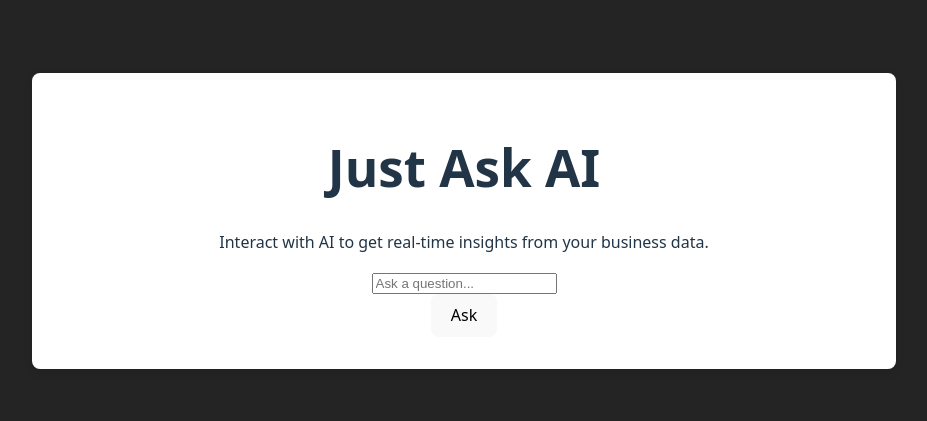
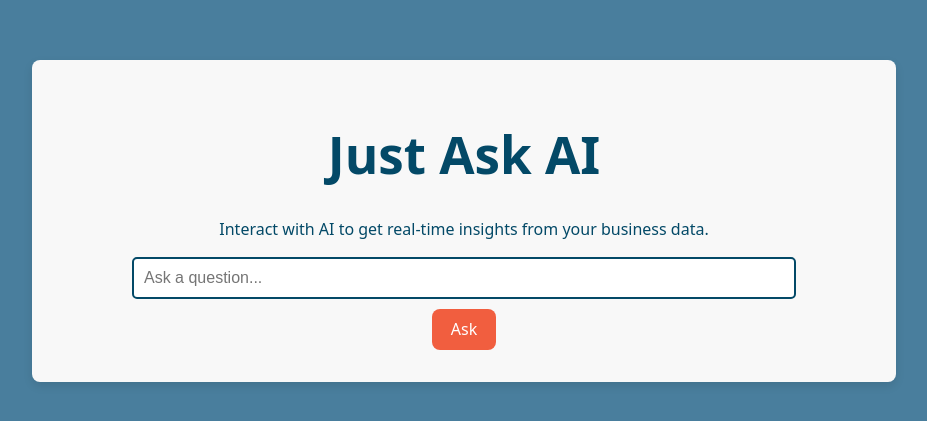
Before and after one commit to KharvC/CS620_DataCEVA_SP25, a React (Vite) app in the folder just-ask-ai/: page / in a window 1280 px wide. Shown: the part 179-600 px from the top of the page, without its empty margins (176-1103 px from the left). Built offline with nearby package versions, Linux system fonts and the light colour scheme.

Commit message:
Changed colors, add hover button and response box styling

```diff
--- a/just-ask-ai/src/App.css
+++ b/just-ask-ai/src/App.css
@@ -7,7 +7,7 @@
   display: flex;
   justify-content: center; /* Center horizontally */
   align-items: center; /* Center vertically */
-  background-color: #242424; /* Match the dark background */
+  background-color: #034967;
 }
 
 /* Fullscreen container (ensures centering) */
@@ -17,6 +17,7 @@
   display: flex;
   justify-content: center; /* Center horizontally */
   align-items: center; /* Center vertically */
+  background-color: #497E9D;
 }
 
 /* Center the content properly */
@@ -24,8 +25,43 @@
   width: 90%;
   max-width: 800px; /* Adjust as needed */
   padding: 2rem;
-  background-color: white;
+  background-color: #F8F8F8;
   box-shadow: 0px 4px 10px rgba(0, 0, 0, 0.1);
   border-radius: 8px;
   text-align: center;
 }
+
+.input-field {
+  width: 80%;
+  padding: 10px;
+  border: 2px solid #034967;
+  border-radius: 5px;
+  font-size: 1em;
+  color: #034967;
+}
+
+.submit-button {
+  margin-top: 10px;
+  padding: 0.6em 1.2em;
+  font-size: 1em;
+  font-weight: 500;
+  font-family: inherit;
+  background-color: #F15E3F;
+  color: white;
+  border: none;
+  border-radius: 8px;
+  cursor: pointer;
+  transition: background-color 0.25s;
+}
+
+.response-box {
+  margin-top: 20px;
+  padding: 1rem;
+  background-color: #D9D9D9;
+  border-radius: 8px;
+  color: #034967;
+}
+
+.submit-button:hover {
+  background-color: #F4917A;
+}
--- a/just-ask-ai/src/index.css
+++ b/just-ask-ai/src/index.css
@@ -4,8 +4,8 @@
   font-weight: 400;
 
   color-scheme: light dark;
-  color: rgba(0, 0, 0, 1);
-  background-color: #242424;
+  color: #034967;
+  background-color: #F8F8F8;
 
   font-synthesis: none;
   text-rendering: optimizeLegibility;
@@ -15,11 +15,11 @@
 
 a {
   font-weight: 500;
-  color: #646cff;
+  color: #F15E3F;
   text-decoration: inherit;
 }
 a:hover {
-  color: #535bf2;
+  color: #F4917A;
 }
 
 body {
@@ -28,11 +28,13 @@ body {
   place-items: center;
   min-width: 320px;
   min-height: 100vh;
+  background-color: #CBD6E2;
 }
 
 h1 {
   font-size: 3.2em;
   line-height: 1.1;
+  color: #034967;
 }
 
 button {
@@ -42,12 +44,12 @@ button {
   font-size: 1em;
   font-weight: 500;
   font-family: inherit;
-  background-color: #1a1a1a;
+  background-color: #F15E3F;
   cursor: pointer;
   transition: border-color 0.25s;
 }
 button:hover {
-  border-color: #646cff;
+  border-color: #F4917A;
 }
 button:focus,
 button:focus-visible {
@@ -56,13 +58,13 @@ button:focus-visible {
 
 @media (prefers-color-scheme: light) {
   :root {
-    color: #213547;
-    background-color: #ffffff;
+    color: #034967;
+    background-color: #F8F8F8;
   }
   a:hover {
-    color: #747bff;
+    color: #F4917A;
   }
   button {
-    background-color: #f9f9f9;
+    background-color: #F15E3F;
   }
 }
```
